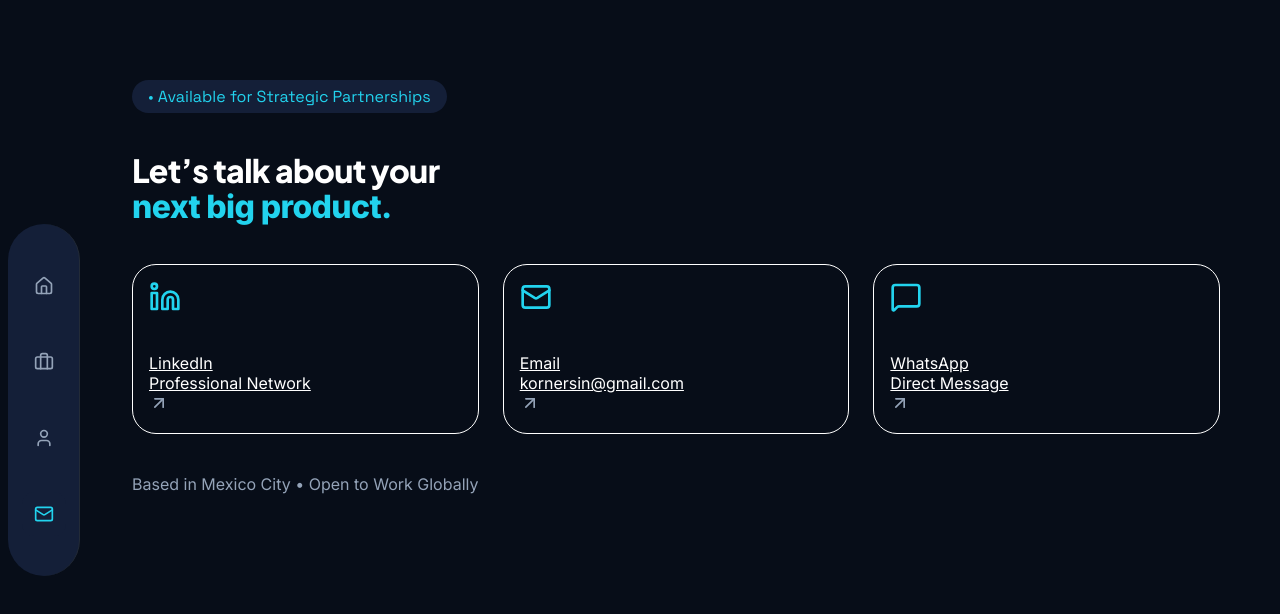
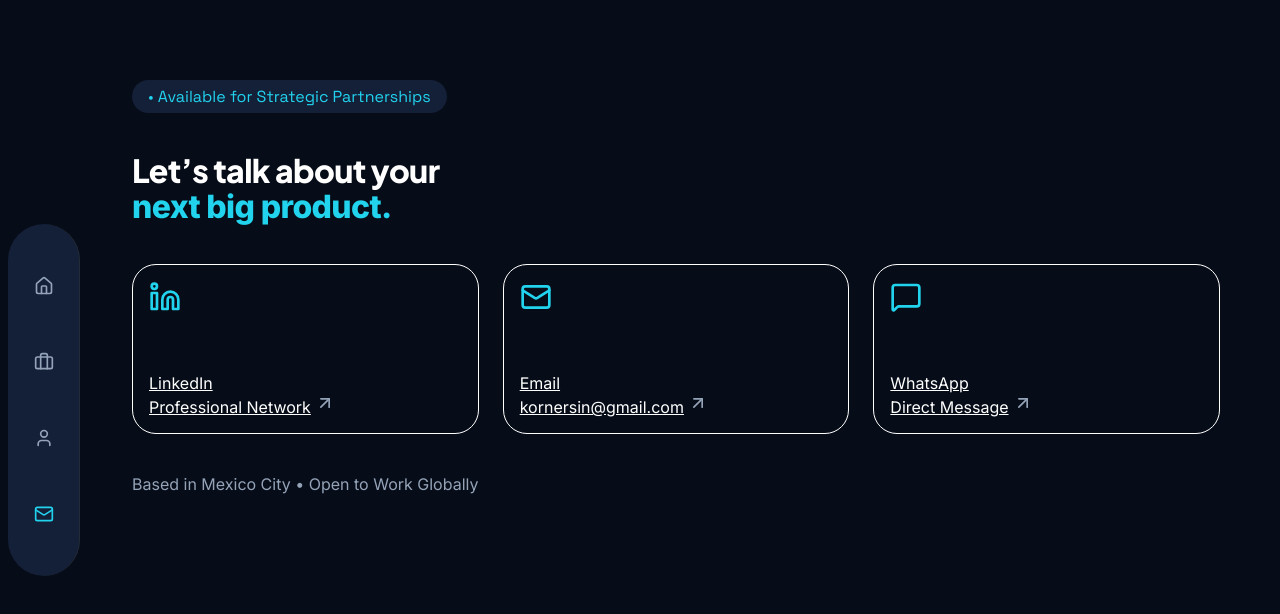
Before and after one commit to kornersin/portafolio-2026, a React (Vite) app: page /contact in a window 1280 px wide. Shown: the top 614 px of the page. Built offline with nearby package versions, Linux system fonts and the light colour scheme.

Commit message:
cambios cardas contact

```diff
--- a/src/pages/Contact.jsx
+++ b/src/pages/Contact.jsx
@@ -36,8 +36,8 @@ const Contact = () => {
             <div className="contact-info">
               <p className="method-label">LinkedIn</p>
               <span className="method-sub">Professional Network</span>
+            <ArrowUpRight size={20} style={{marginLeft: '4px'}} className="text-subtle" />
             </div>
-            <ArrowUpRight size={20} className="text-subtle" />
           </div>
         </motion.a>
 
@@ -52,8 +52,8 @@ const Contact = () => {
             <div className="contact-info">
               <p className="method-label">Email</p>
               <span className="method-sub">kornersin@gmail.com</span>
+            <ArrowUpRight size={20} style={{marginLeft: '4px'}} className="text-subtle" />
             </div>
-            <ArrowUpRight size={20} className="text-subtle" />
           </div>
         </motion.a>
 
@@ -69,8 +69,8 @@ const Contact = () => {
             <div className="contact-info">
               <p className="method-label">WhatsApp</p>
               <span className="method-sub">Direct Message</span>
+            <ArrowUpRight size={20} style={{marginLeft: '4px'}} className="text-subtle" />
             </div>
-            <ArrowUpRight size={20} className="text-subtle" />
           </div>
         </motion.a>
       </div>
```
